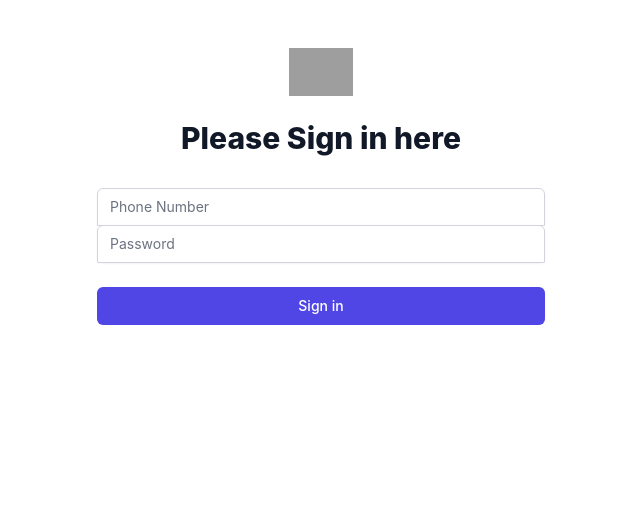
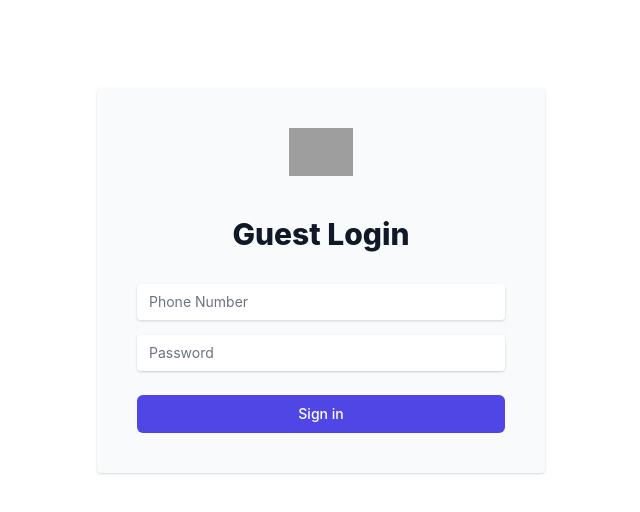
Before and after one commit to algomonk016/client-guest-tracker-hospitality-mngmt, a React (Create React App) app: page /login/guest in a window 1280 px wide. Shown: the top 512 px of the page, without its empty margins (319-959 px from the left). Built offline with nearby package versions, Linux system fonts and the light colour scheme; grey boxes are pictures that could not be loaded.

Commit message:
💄 improved style

```diff
--- a/src/container/pages/login/GuestLogin.js
+++ b/src/container/pages/login/GuestLogin.js
@@ -12,8 +12,8 @@ const GuestLogin = () => {
 
     const Navigate = useNavigate()
 
-    useEffect(()=>{
-        if(sessionStorage.getItem('user')){
+    useEffect(() => {
+        if (sessionStorage.getItem('user')) {
             Navigate(api.guest)
         }
     }, [])
@@ -50,23 +50,23 @@ const GuestLogin = () => {
     }
 
     const btnClass = "group relative w-full flex justify-center py-2 px-4 border border-transparent text-sm font-medium rounded-md text-white bg-indigo-600 hover:bg-indigo-700 focus:outline-none focus:ring-2 focus:ring-offset-2 focus:ring-indigo-500"
-    const fieldClass = "appearance-none rounded-none relative block w-full px-3 py-2 border border-gray-300 placeholder-gray-500 text-gray-900 rounded-t-md focus:outline-none focus:ring-indigo-500 focus:border-indigo-500 focus:z-10 sm:text-sm"
+    const fieldClass = "appearance-none rounded-none relative block w-full px-3 py-2 border-0 border-gray-300 placeholder-gray-500 text-gray-900 shadow rounded focus:outline-none focus:ring-indigo-500 focus:border-indigo-500 focus:z-10 sm:text-sm"
 
     return (
         <div className="min-h-full flex items-center justify-center py-12 px-4 sm:px-6 lg:px-8">
-            <div className="max-w-md w-full space-y-8">
-                <div>
+            <div className="max-w-md w-full space-y-8 bg-gray-50 border-0 shadow rounded p-10 mt-10">
+                <div className="mb-5">
                     <img
                         className="mx-auto h-12 w-auto"
                         src="https://tailwindui.com/img/logos/workflow-mark-indigo-600.svg"
                         alt="Workflow"
                     />
-                    <h2 className="mt-6 text-center text-3xl font-extrabold text-gray-900"> Please Sign in here </h2>
+                    <h2 className="mt-10 text-center text-3xl font-extrabold text-gray-900"> Guest Login </h2>
                 </div>
                 <form className="mt-8 space-y-6">
                     <input type="hidden" name="remember" defaultValue="true" />
                     <div className="rounded-md shadow-sm -space-y-px">
-                        <div>
+                        <div className="my-4">
                             <label htmlFor="phone-no" className="sr-only">
                                 Email address
                             </label>
--- a/src/container/pages/login/ReceptionLogin.js
+++ b/src/container/pages/login/ReceptionLogin.js
@@ -50,23 +50,23 @@ const ReceptionLogin = () => {
     }
 
     const btnClass = "group relative w-full flex justify-center py-2 px-4 border border-transparent text-sm font-medium rounded-md text-white bg-indigo-600 hover:bg-indigo-700 focus:outline-none focus:ring-2 focus:ring-offset-2 focus:ring-indigo-500"
-    const fieldClass = "appearance-none rounded-none relative block w-full px-3 py-2 border border-gray-300 placeholder-gray-500 text-gray-900 rounded-t-md focus:outline-none focus:ring-indigo-500 focus:border-indigo-500 focus:z-10 sm:text-sm"
+    const fieldClass = "appearance-none rounded-none relative block w-full px-3 py-2 border-0 border-gray-300 placeholder-gray-500 text-gray-900 shadow rounded focus:outline-none focus:ring-indigo-500 focus:border-indigo-500 focus:z-10 sm:text-sm"
 
     return (
         <div className="min-h-full flex items-center justify-center py-12 px-4 sm:px-6 lg:px-8">
-            <div className="max-w-md w-full space-y-8">
-                <div>
+            <div className="max-w-md w-full space-y-8 bg-gray-50 border-0 shadow rounded p-10 mt-10">
+                <div className="mb-5">
                     <img
                         className="mx-auto h-12 w-auto"
                         src="https://tailwindui.com/img/logos/workflow-mark-indigo-600.svg"
                         alt="Workflow"
                     />
-                    <h2 className="mt-6 text-center text-3xl font-extrabold text-gray-900"> Please Sign in here </h2>
+                    <h2 className="mt-10 text-center text-3xl font-extrabold text-gray-900"> Reception Login </h2>
                 </div>
                 <form className="mt-8 space-y-6">
                     <input type="hidden" name="remember" defaultValue="true" />
                     <div className="rounded-md shadow-sm -space-y-px">
-                        <div>
+                        <div className="my-4">
                             <label htmlFor="phone-no" className="sr-only">
                                 Email address
                             </label>
--- a/src/container/pages/login/components/LoginOption.js
+++ b/src/container/pages/login/components/LoginOption.js
@@ -15,12 +15,12 @@ const LoginOption = ({
                     src={ img !== null ? img : "https://dummyimage.com/1201x501" }
                 />
             </div>
-
             <h2
                 className="title-font text-2xl font-medium text-gray-900 mt-6 mb-3"
             >
                 { guest ? 'Guest' : 'Receptionist' } Login
             </h2>
+
             <p className="leading-relaxed text-base">  </p>
 
             <Link
```
